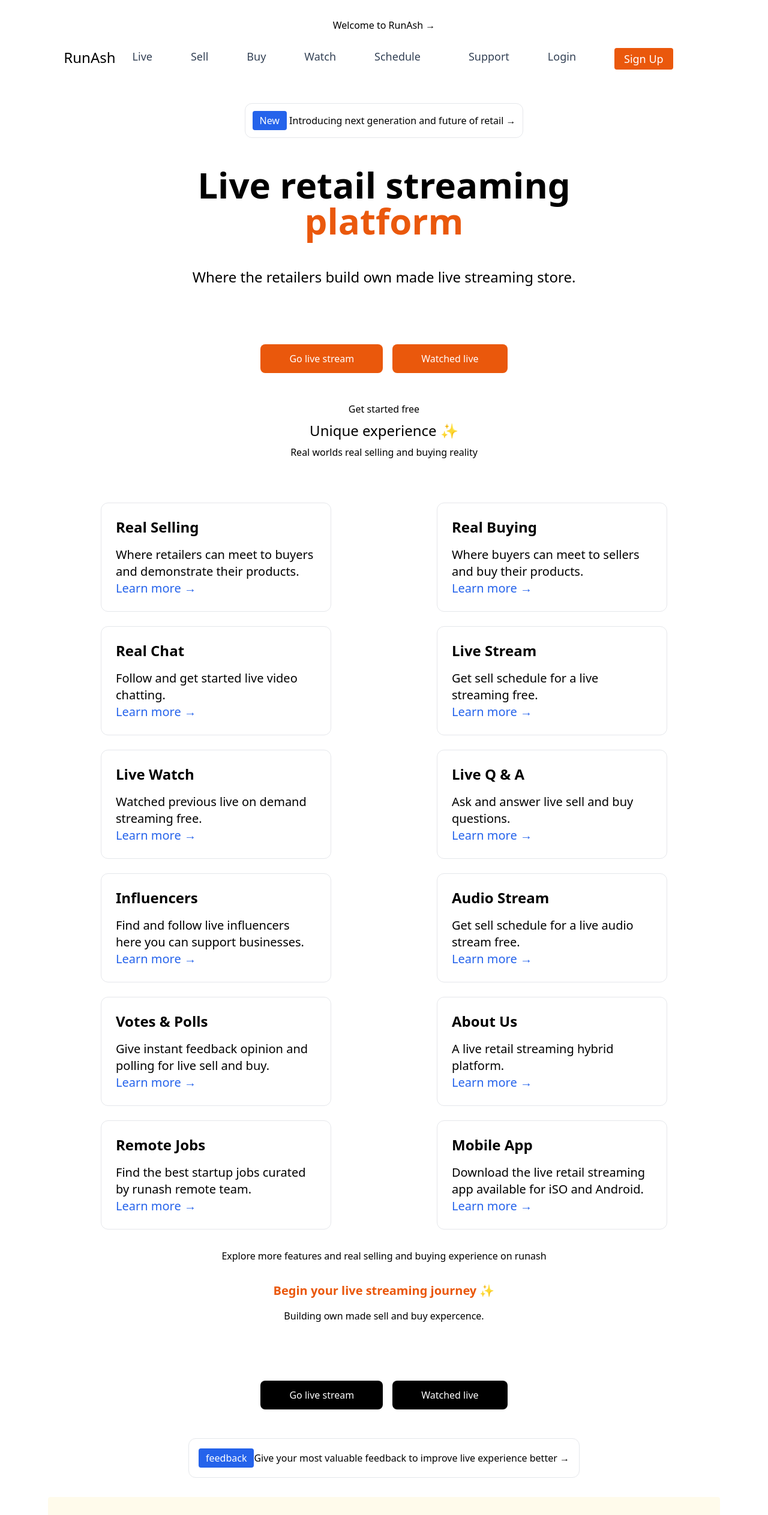
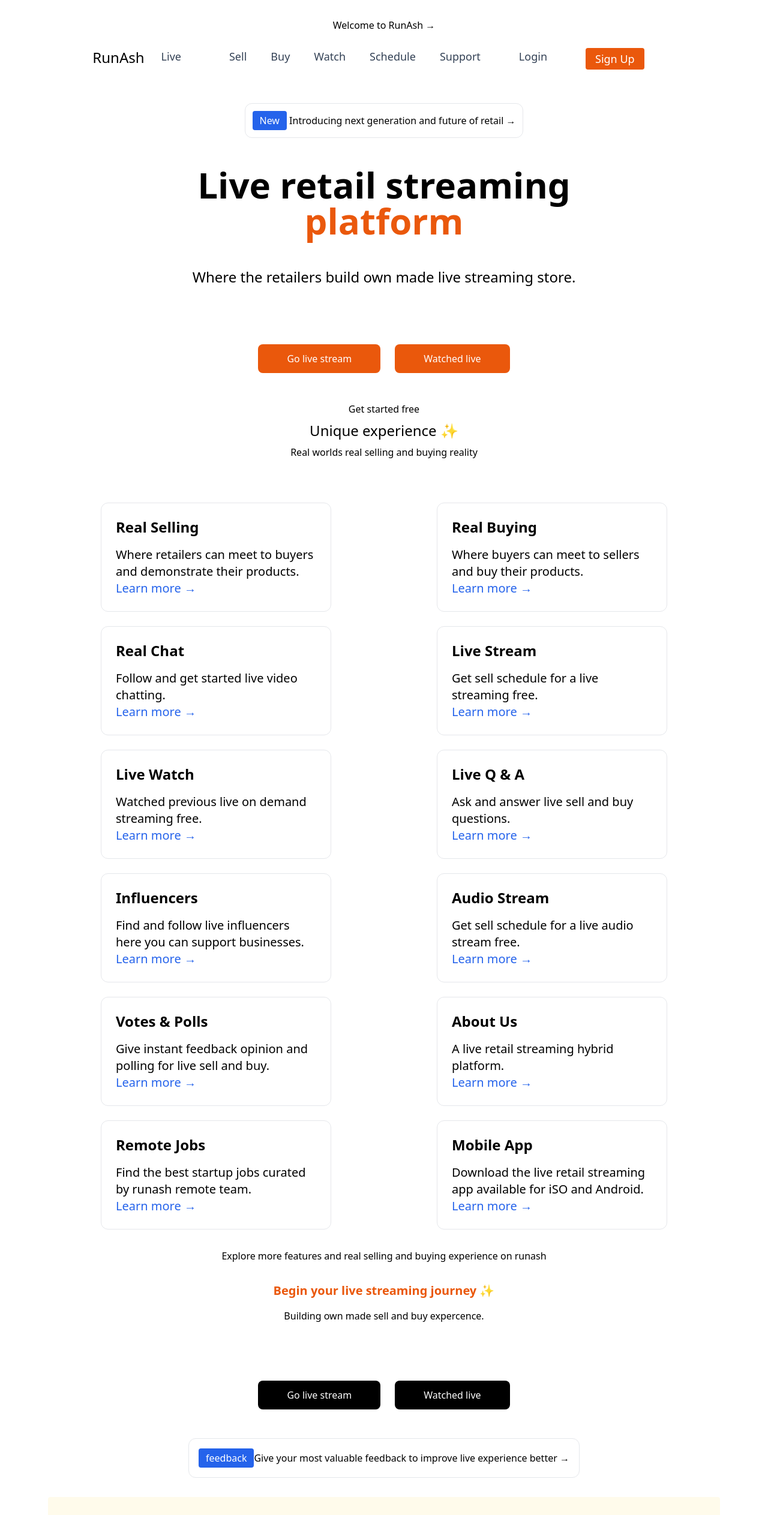
Before and after one commit to Vaibhavmurmu/nextjs13, a Next.js app: page / in a window 1280 px wide. Shown: the top 2526 px of the page at 60% size. Built offline with nearby package versions, Linux system fonts and the light colour scheme.

Commit message:
committed

```diff
--- a/components/Navbar.js
+++ b/components/Navbar.js
@@ -14,7 +14,7 @@ export default function Navbar() {
             <h1 className="text-2xl font-b">RunAsh</h1>
         </div>
         <div className="flex flex-row item-centre space-x-4">
-            <ul className="flex flex-row item-centre">
+            <ul className="flex flex-row item-centre space-x-4">
                 <li className="mr-10">
                     <Link href="/live">
                         <a className="text-lg font-n px-3 py-2 text-slate-700 rounded-lg hover:bg-slate-100 hover:text-slate-900">Live</a>
--- a/pages/index.js
+++ b/pages/index.js
@@ -26,7 +26,7 @@ export default function Index() {
         <p className="mt-12 text-2xl bottom-2">
           Where the retailers build own made live streaming store.
         </p>
-        <div className="flex gap-4 mt-12 flex max-w-0xl flex-wrap items-center justify-around">
+        <div className="flex gap-6 mt-12 flex max-w-0xl flex-wrap items-center justify-around">
         <button className="bg-orange-600 hover:bg-black text-white font-medium py-3 px-12 rounded-lg p-3 mt-12">
           <Link href="/register">
             <a>Go live stream</a>
@@ -219,7 +219,7 @@ export default function Index() {
                   Building own made sell and buy expercence.
                 </p>
         </div>
-        <div className="flex gap-4 mt-12 flex max-w-1xl flex-wrap items-center justify-around">
+        <div className="flex gap-6 mt-12 flex max-w-1xl flex-wrap items-center justify-around">
         <button className="bg-black hover:bg-white text-white font-medium hover:text-black py-3 px-12 rounded-lg p-3 mt-12">
           <Link href="/login">
             <a>Go live stream</a>
@@ -238,7 +238,7 @@ export default function Index() {
           <h2 className="text-bold">
             Get live updates
           </h2>
-          <input className="placeholder-show:border-gry-500 text-centre..." placeholder="your@example.com"></input><button className="bg-black text-white hover:bg-white hover:text-black font-n py-1 px-3 rounded mt-0">Subscribe</button>
+          <input className="placeholder-show:border-gry-500 text-centre p-4..." placeholder="your@example.com"></input><button className="bg-black text-white hover:bg-white hover:text-black font-n py-1 px-3 rounded mt-0">Subscribe</button>
         </div>
       </main>
     </div>
```
